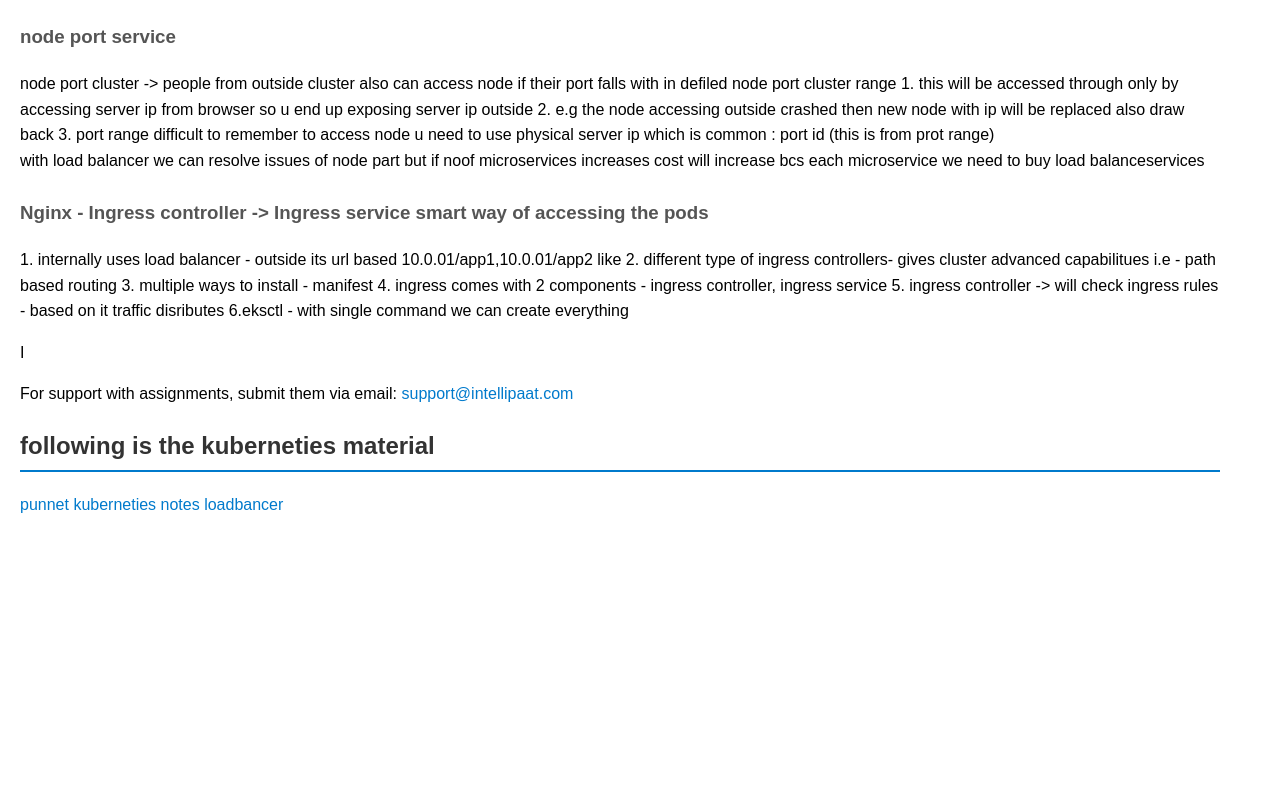
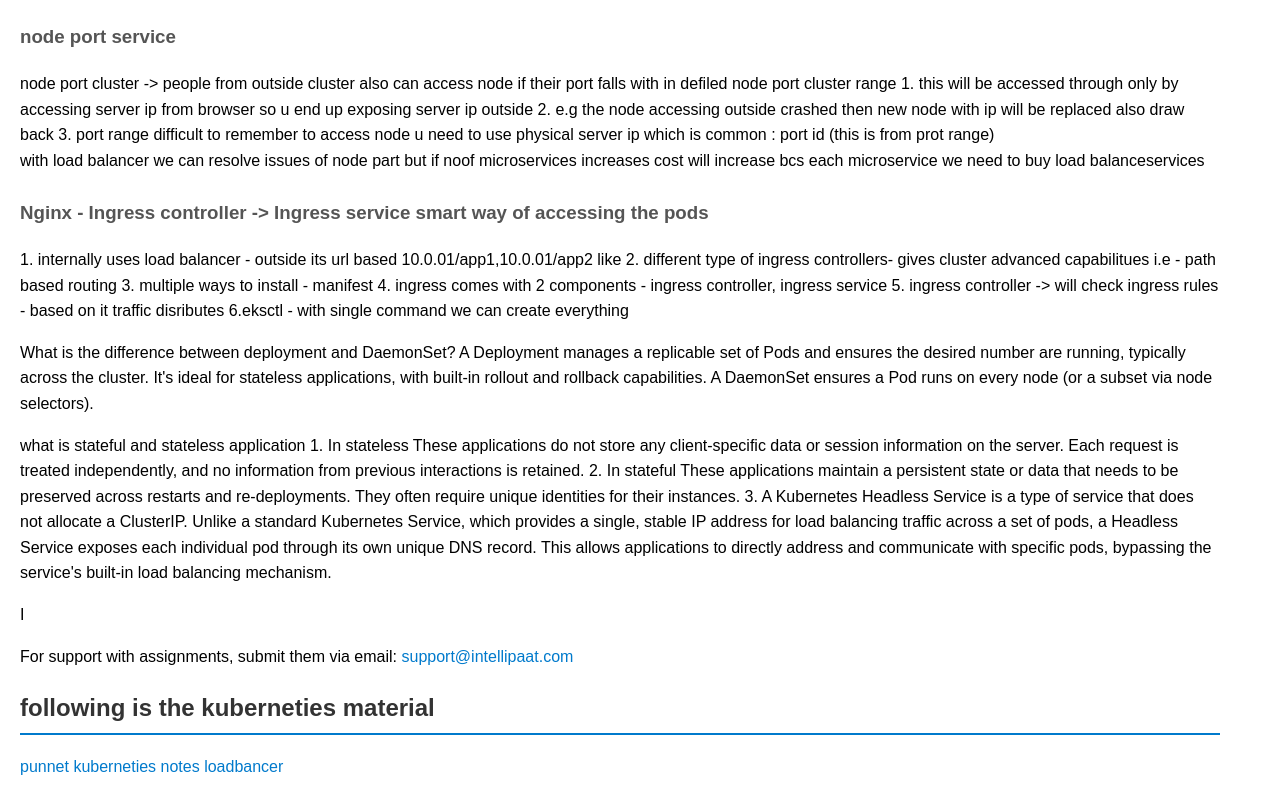
Before and after one commit to rani-2025/ssrwebsite, a plain HTML site: page Devops/kubernities.html in a window 1280 px wide. Shown: the part 3004-3804 px from the top of the page. Before the commit the page ends 3542 px from the top, so only its background shows below. Drawn offline with Linux system fonts and the light colour scheme.

Commit message:
devops notes

```diff
--- a/Devops/kubernities.html
+++ b/Devops/kubernities.html
@@ -303,6 +303,28 @@
              5. ingress controller -> will check ingress rules - based on it traffic disributes
              6.eksctl - with single command we can create everything
             </p>
+            <p>
+
+                What is the difference between deployment and DaemonSet?
+            A Deployment manages a replicable set of Pods and ensures the desired number are running,
+            typically across the cluster. It's ideal for stateless applications,
+             with built-in rollout and rollback capabilities.
+             A DaemonSet ensures a Pod runs on every node (or a subset via node selectors).
+            </p>
+            <p>
+                what is stateful and stateless application
+                1. In stateless
+                These applications do not store any client-specific data or session information on the server.
+                Each request is treated independently, and no information from previous interactions is retained.
+
+                2. In stateful
+                These applications maintain a persistent state or data that needs to be preserved across restarts and re-deployments.
+                They often require unique identities for their instances.
+
+                3. A Kubernetes Headless Service is a type of service that does not allocate a ClusterIP. Unlike a standard Kubernetes Service, which provides a single, stable IP address for load balancing traffic across a set of pods, a Headless Service exposes each individual pod through its own unique DNS record.
+                This allows applications to directly address and communicate with specific pods,
+                 bypassing the service's built-in load balancing mechanism.
+            </p>
         </section>I
     </section>
 </body>
```
Also changed, not shown: Devops/CICDPipeline.html (+4 -0 lines), Devops/Monitoringtools.html (+23 -0 lines).
